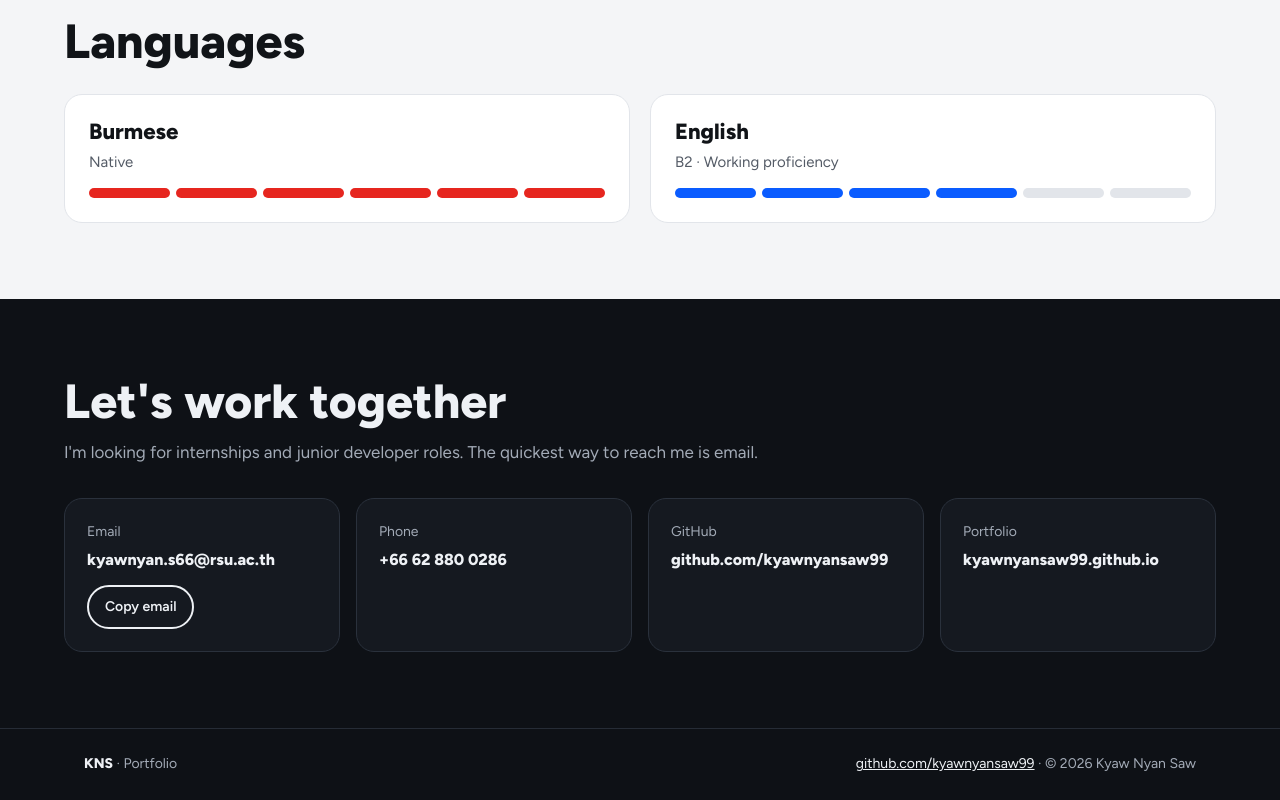
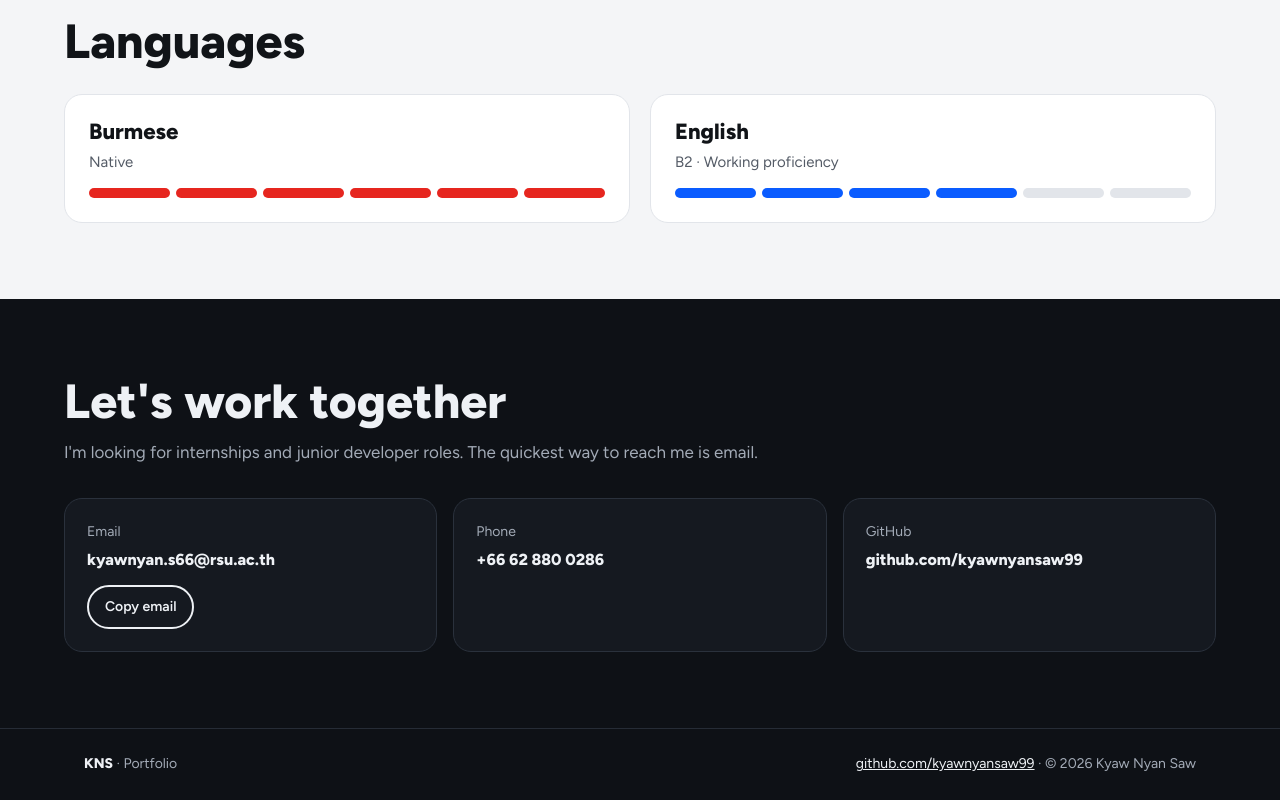
Before and after one commit to kyawnyansaw99/kyawnyansaw99.github.io, a plain HTML site: page index.html in a window 1280 px wide. Shown: the part 4558-5358 px from the top of the page. Drawn offline with Linux system fonts and the light colour scheme.

Commit message:
Remove portfolio card from contact

```diff
--- a/index.html
+++ b/index.html
@@ -146,7 +146,7 @@ a:focus-visible,button:focus-visible{outline:3px solid var(--blue);outline-offse
 /* contact */
 .contact{background:#0e1116;color:#eef1f5}
 .contact .lead{color:#a3abb7}
-.cgrid{display:grid;grid-template-columns:repeat(4,minmax(0,1fr));gap:16px}
+.cgrid{display:grid;grid-template-columns:repeat(3,minmax(0,1fr));gap:16px}
 @media(max-width:1000px){.cgrid{grid-template-columns:repeat(2,minmax(0,1fr))}}
 .ci{border:1px solid #2a313c;border-radius:18px;padding:22px;background:#151920}
 .ci span{display:block;font-size:14px;color:#a3abb7;margin-bottom:4px}
@@ -299,7 +299,6 @@ footer .wrap{display:flex;justify-content:space-between;gap:12px;flex-wrap:wrap;
    <div class="ci"><span>Email</span><a href="mailto:kyawnyan.s66@rsu.ac.th">kyawnyan.s66@rsu.ac.th</a><br><button class="copy" id="copy" type="button">Copy email</button></div>
    <div class="ci"><span>Phone</span><a href="tel:+66628800286">+66 62 880 0286</a></div>
    <div class="ci"><span>GitHub</span><a href="https://github.com/kyawnyansaw99" target="_blank" rel="noopener">github.com/kyawnyansaw99</a></div>
-   <div class="ci"><span>Portfolio</span><a href="https://kyawnyansaw99.github.io" target="_blank" rel="noopener">kyawnyansaw99.github.io</a></div>
   </div>
  </div>
 </section>
```
